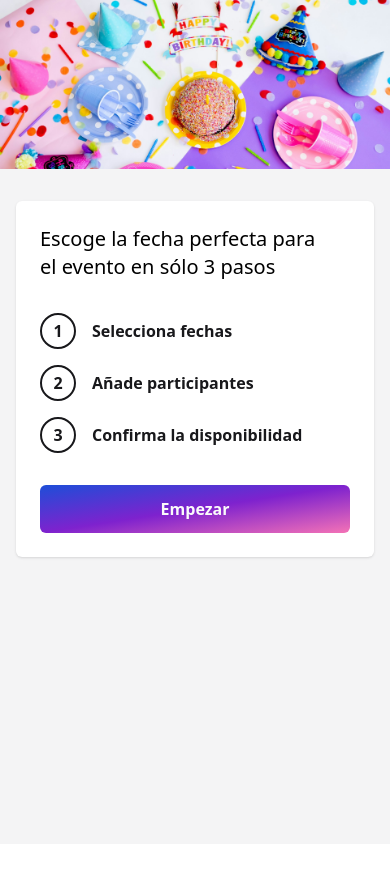
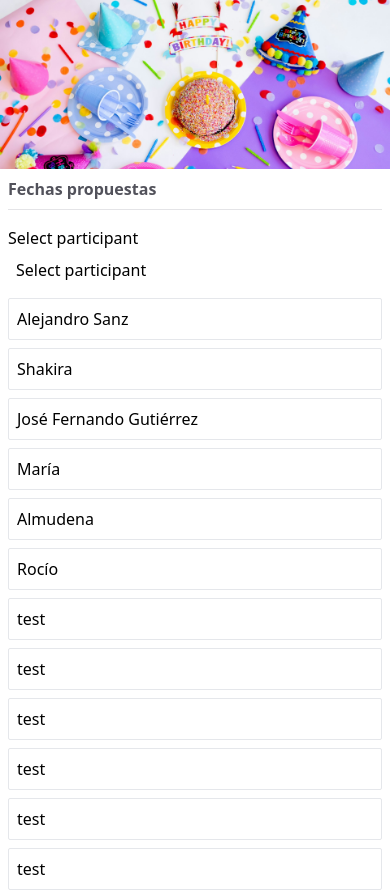
Before and after one commit to MMadlos/cronos-app, a React (Vite) app: page / in a window 390 px wide. Before the commit the page ends 844 px from the top, so only its background shows below. Built offline with nearby package versions, Linux system fonts and the light colour scheme.

Commit message:
Add logic for TableXS

```diff
--- a/src/App.jsx
+++ b/src/App.jsx
@@ -27,9 +27,9 @@ export const SelectedDatesContext = createContext({
 })
 
 function App() {
-	const [stage, setStage] = useState(calendarProcess.init)
-	const [selectedDates, setSelectedDates] = useState([])
-	const [participants, setParticipants] = useState([])
+	const [stage, setStage] = useState(calendarProcess.table)
+	const [selectedDates, setSelectedDates] = useState(mockSelectedDates)
+	const [participants, setParticipants] = useState(mockParticipants)
 
 	return (
 		<div className="flex h-screen w-screen flex-row">
@@ -37,11 +37,11 @@ function App() {
 				<Header />
 				{stage !== calendarProcess.table && (
 					<section className="flex h-full w-full items-center justify-center">
-						<div className="flex h-full w-full flex-col bg-zinc-100  p-4 sm:h-[90%] sm:w-[70%] sm:items-center sm:rounded-lg sm:p-6">
+						<div className="flex h-full w-full flex-col bg-zinc-100 p-4 sm:h-[90%] sm:w-[70%] sm:items-center sm:rounded-lg sm:p-6">
 							{stage !== calendarProcess.init && (
 								<Progress stage={stage} />
 							)}
-							<div className=" mt-4 flex h-fit w-full justify-center sm:mt-0 sm:h-full sm:items-center">
+							<div className=" mt-2 flex h-full w-full justify-center sm:mt-0 sm:h-full sm:items-center">
 								{stage === calendarProcess.init && (
 									<Instructions
 										onClickAddCalendar={() =>
@@ -90,8 +90,8 @@ function App() {
 				)}
 
 				{stage === calendarProcess.table && (
-					<section className="container mx-auto mt-10 flex max-h-full w-[80vw] flex-col gap-2">
-						<h2 className="text-lg font-semibold text-zinc-600">
+					<section className="container mx-auto mt-2 flex h-full flex-col gap-2 px-2 sm:mt-10 sm:w-[80vw] sm:p-0">
+						<h2 className="text-md font-semibold text-zinc-600 sm:text-lg">
 							Fechas propuestas
 						</h2>
 						<div className="h-[1px] w-full bg-zinc-200"></div>
--- a/src/components/Table/Table.jsx
+++ b/src/components/Table/Table.jsx
@@ -7,7 +7,7 @@ import TableXS from "./TableXS"
 export default function Table() {
 	const [confirmed, setConfirmed] = useState([])
 
-	function handleConfirmArray(id, dateTime) {
+	function handleConfirmation(id, dateTime) {
 		const isIncluded =
 			confirmed.find(
 				(data) => data.id === id && data.dateTime === dateTime
@@ -32,12 +32,15 @@ export default function Table() {
 					<TableHead />
 					<TableBody
 						confirmed={confirmed}
-						onClickData={handleConfirmArray}
+						onClickData={handleConfirmation}
 					/>
 				</table>
 			</div>
-			<div className="mt-2 max-h-[70vh] w-full overflow-x-auto overflow-y-auto sm:mt-6 sm:hidden sm:max-h-[60vh]">
-				<TableXS />
+			<div className="mt-2 max-h-[70vh] w-full sm:mt-6 sm:hidden sm:max-h-[60vh]">
+				<TableXS
+					confirmed={confirmed}
+					onClickConfirm={handleConfirmation}
+				/>
 			</div>
 		</>
 	)
--- /dev/null
+++ b/src/components/Table/TableXS.jsx
@@ -0,0 +1,111 @@
+import { useContext, useState } from "react"
+import { ParticipantsContext, SelectedDatesContext } from "../../App"
+import { getIntlMonthLong, getIntlWeekdayShort } from "../../utils"
+import { Fragment } from "react"
+import UserList from "../UserList/UserList"
+
+// confirmed => [...{id, dateTime}]
+
+export default function TableXS({ confirmed, onClickConfirm }) {
+	const { participants } = useContext(ParticipantsContext)
+	const { selectedDates } = useContext(SelectedDatesContext)
+
+	const [selectedPerson, setSelectedPerson] = useState(undefined)
+	const [isListOpen, setListOpen] = useState(true)
+
+	const mappedDates = {}
+	selectedDates.forEach((dateTime) => {
+		const date = new Date(dateTime)
+		const monthName = getIntlMonthLong(date)
+
+		if (mappedDates[monthName] === undefined) mappedDates[monthName] = []
+		mappedDates[monthName].push(dateTime)
+	})
+
+	const mappedConfirmation = {}
+	participants.forEach((participant) => {
+		const { id } = participant
+		mappedConfirmation[id] = []
+	})
+	confirmed.forEach((confirmation) => {
+		const { id, dateTime } = confirmation
+		mappedConfirmation[id].push(dateTime)
+	})
+
+	return (
+		<>
+			<button onClick={() => setListOpen(!isListOpen)}>
+				{selectedPerson?.name ?? "Select participant"}
+			</button>
+			{isListOpen && (
+				<div className="flex flex-col gap-2">
+					<button
+						className="p-2 text-left"
+						onClick={() => {
+							setSelectedPerson(undefined)
+							setListOpen(false)
+						}}
+					>
+						Select participant
+					</button>
+					{participants.map((personData) => {
+						const { id, name } = personData
+
+						return (
+							<button
+								className="rounded-sm border p-2 text-left"
+								key={id}
+								onClick={() => {
+									setSelectedPerson(personData)
+									setListOpen(false)
+								}}
+							>
+								{name}
+							</button>
+						)
+					})}
+				</div>
+			)}
+			{!isListOpen && (
+				<div className="flex flex-col gap-1">
+					{Object.keys(mappedDates).map((monthName) => {
+						return (
+							<Fragment key={monthName}>
+								<p className="my-2 text-center">{monthName}</p>
+								{mappedDates[monthName].map((dateTime) => {
+									const weekday =
+										getIntlWeekdayShort(dateTime)
+									const dateData = new Date(dateTime)
+									const date = dateData.getDate()
+
+									const isSelected =
+										mappedConfirmation[
+											selectedPerson.id
+										].includes(dateTime)
+
+									return (
+										<button
+											key={dateTime}
+											className="group flex w-full flex-row items-center justify-between rounded-md border px-4 py-2 data-[selected=true]:border-green-500"
+											data-selected={isSelected}
+											onClick={() =>
+												onClickConfirm(
+													selectedPerson.id,
+													dateTime
+												)
+											}
+										>
+											<p className="group-data-[selected=true]:font-semibold">{`${weekday} ${date}`}</p>
+
+											<i className="fa-solid fa-circle-check text-2xl text-zinc-200 group-data-[selected=true]:text-green-500 " />
+										</button>
+									)
+								})}
+							</Fragment>
+						)
+					})}
+				</div>
+			)}
+		</>
+	)
+}
```
